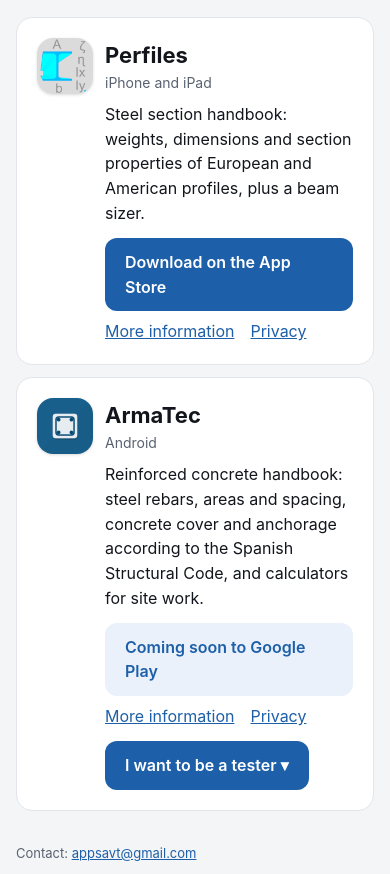
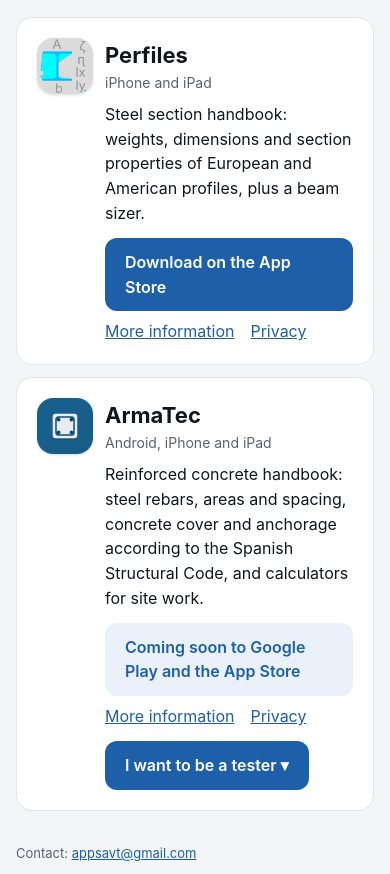
Before and after one commit to appsavt/appsavt.github.io, a plain HTML site: page index.html in a window 390 px wide. Shown: the part 226-1100 px from the top of the page. Drawn offline with Linux system fonts and the light colour scheme.

Commit message:
ArmaTec: també per a iPhone i iPad
- Política de privadesa (ca, es, en): permís de seguiment d'Apple (ATT) i IDFA,
  menú ⋯ d'iOS, compres a l'App Store i «Restaurar compres», dies d'ús desats
  al dispositiu per a la valoració. Data: 25/11/2026.
- Pàgina d'ArmaTec i portada (6 idiomes): «Android, iPhone i iPad» i
  «Pròximament a Google Play i a l'App Store»; la compra es restaura amb el
  compte de Google Play o d'Apple.

Co-Authored-By: Claude Opus 5.5 <noreply@anthropic.com>

```diff
--- a/index.html
+++ b/index.html
@@ -4,7 +4,7 @@
 <meta charset="utf-8">
 <meta name="viewport" content="width=device-width, initial-scale=1">
 <title>Apps</title>
-<meta name="description" content="Aplicacions: Perfiles (perfils d'acer, iPhone i iPad) i ArmaTec (formigó armat, Android).">
+<meta name="description" content="Aplicacions: Perfiles (perfils d'acer, iPhone i iPad) i ArmaTec (formigó armat, Android, iPhone i iPad).">
 <style>
 :root{--fons:#F4F5F7;--sup:#FFFFFF;--text:#12161C;--sec:#5A6270;--accent:#1D5FA8;--suau:#EAF1FA;--vora:#E2E5EA}
 @media (prefers-color-scheme: dark){:root:not([data-theme="light"]){--fons:#0E1116;--sup:#171B22;--text:#E8EBF0;--sec:#9AA3B2;--accent:#6FA6E8;--suau:#1B2A3D;--vora:#2A303A}}
@@ -65,9 +65,9 @@ section.llengua{margin-bottom:48px}
 <div class="enllacos"><a class="boto" href="https://apps.apple.com/app/id567765832">Descarrega-la a l'App Store</a><a href="perfiles/#ca">Més informació</a><a href="perfiles/privacitat.html#ca">Privacitat</a></div>
 </div></div>
 <div class="card app"><a class="icona" href="armatec/#ca"><img src="armatec/img/icona.png" width="72" height="72" alt="ArmaTec"></a><div>
-<h3><a class="titol" href="armatec/#ca">ArmaTec</a></h3><p class="meta">Android</p>
+<h3><a class="titol" href="armatec/#ca">ArmaTec</a></h3><p class="meta">Android, iPhone i iPad</p>
 <p>Prontuari de formigó armat: barres d'acer, àrees i separacions, recobriments i ancoratges segons el Código Estructural, i calculadores per a l'obra.</p>
-<div class="enllacos"><span class="proxim">Pròximament a Google Play</span><a href="armatec/#ca">Més informació</a><a href="armatec/privacitat.html#ca">Privacitat</a></div><details class="tester"><summary>Vull ser tester</summary><div class="passos"><p>ArmaTec encara està en proves. Si tens un mòbil Android, la pots provar abans que ningú:</p><ol><li>Entra al <a href="https://groups.google.com/g/armatec">grup de testers</a> (armatec@googlegroups.com) i prem «Unir-me al grup». Fes servir el mateix compte de Google que tens al mòbil.</li><li>Des del mòbil, <a href="https://play.google.com/apps/testing/com.alviltol.armatec">accepta la invitació a la prova</a>.</li><li>Instal·la ArmaTec des de <a href="https://play.google.com/store/apps/details?id=com.alviltol.armatec">Google Play</a>. Si encara no la veus, espera uns minuts i torna-ho a provar.</li><li>Explica'ns què en penses a <a href="mailto:appsavt@gmail.com">appsavt@gmail.com</a>. Gràcies per ajudar-nos!</li></ol><p class="nota">Ara mateix Google està revisant la prova. Si algun enllaç encara no funciona, torna-ho a provar d'aquí a uns dies.</p></div></details>
+<div class="enllacos"><span class="proxim">Pròximament a Google Play i a l'App Store</span><a href="armatec/#ca">Més informació</a><a href="armatec/privacitat.html#ca">Privacitat</a></div><details class="tester"><summary>Vull ser tester</summary><div class="passos"><p>ArmaTec encara està en proves. Si tens un mòbil Android, la pots provar abans que ningú:</p><ol><li>Entra al <a href="https://groups.google.com/g/armatec">grup de testers</a> (armatec@googlegroups.com) i prem «Unir-me al grup». Fes servir el mateix compte de Google que tens al mòbil.</li><li>Des del mòbil, <a href="https://play.google.com/apps/testing/com.alviltol.armatec">accepta la invitació a la prova</a>.</li><li>Instal·la ArmaTec des de <a href="https://play.google.com/store/apps/details?id=com.alviltol.armatec">Google Play</a>. Si encara no la veus, espera uns minuts i torna-ho a provar.</li><li>Explica'ns què en penses a <a href="mailto:appsavt@gmail.com">appsavt@gmail.com</a>. Gràcies per ajudar-nos!</li></ol><p class="nota">Ara mateix Google està revisant la prova. Si algun enllaç encara no funciona, torna-ho a provar d'aquí a uns dies.</p></div></details>
 </div></div>
 </div>
 <p class="peu">Contacte: <a href="mailto:appsavt@gmail.com">appsavt@gmail.com</a></p>
@@ -82,9 +82,9 @@ section.llengua{margin-bottom:48px}
 <div class="enllacos"><a class="boto" href="https://apps.apple.com/app/id567765832">Descárgala en el App Store</a><a href="perfiles/#es">Más información</a><a href="perfiles/privacitat.html#es">Privacidad</a></div>
 </div></div>
 <div class="card app"><a class="icona" href="armatec/#es"><img src="armatec/img/icona.png" width="72" height="72" alt="ArmaTec"></a><div>
-<h3><a class="titol" href="armatec/#es">ArmaTec</a></h3><p class="meta">Android</p>
+<h3><a class="titol" href="armatec/#es">ArmaTec</a></h3><p class="meta">Android, iPhone y iPad</p>
 <p>Prontuario de hormigón armado: barras de acero, áreas y separaciones, recubrimientos y anclajes según el Código Estructural, y calculadoras para la obra.</p>
-<div class="enllacos"><span class="proxim">Próximamente en Google Play</span><a href="armatec/#es">Más información</a><a href="armatec/privacitat.html#es">Privacidad</a></div><details class="tester"><summary>Quiero ser tester</summary><div class="passos"><p>ArmaTec todavía está en pruebas. Si tienes un móvil Android, puedes probarla antes que nadie:</p><ol><li>Entra en el <a href="https://groups.google.com/g/armatec">grupo de testers</a> (armatec@googlegroups.com) y pulsa «Unirme al grupo». Usa la misma cuenta de Google que tienes en el móvil.</li><li>Desde el móvil, <a href="https://play.google.com/apps/testing/com.alviltol.armatec">acepta la invitación a la prueba</a>.</li><li>Instala ArmaTec desde <a href="https://play.google.com/store/apps/details?id=com.alviltol.armatec">Google Play</a>. Si todavía no la ves, espera unos minutos y vuelve a intentarlo.</li><li>Cuéntanos qué te parece en <a href="mailto:appsavt@gmail.com">appsavt@gmail.com</a>. ¡Gracias por ayudarnos!</li></ol><p class="nota">Ahora mismo Google está revisando la prueba. Si algún enlace todavía no funciona, vuelve a intentarlo dentro de unos días.</p></div></details>
+<div class="enllacos"><span class="proxim">Próximamente en Google Play y en el App Store</span><a href="armatec/#es">Más información</a><a href="armatec/privacitat.html#es">Privacidad</a></div><details class="tester"><summary>Quiero ser tester</summary><div class="passos"><p>ArmaTec todavía está en pruebas. Si tienes un móvil Android, puedes probarla antes que nadie:</p><ol><li>Entra en el <a href="https://groups.google.com/g/armatec">grupo de testers</a> (armatec@googlegroups.com) y pulsa «Unirme al grupo». Usa la misma cuenta de Google que tienes en el móvil.</li><li>Desde el móvil, <a href="https://play.google.com/apps/testing/com.alviltol.armatec">acepta la invitación a la prueba</a>.</li><li>Instala ArmaTec desde <a href="https://play.google.com/store/apps/details?id=com.alviltol.armatec">Google Play</a>. Si todavía no la ves, espera unos minutos y vuelve a intentarlo.</li><li>Cuéntanos qué te parece en <a href="mailto:appsavt@gmail.com">appsavt@gmail.com</a>. ¡Gracias por ayudarnos!</li></ol><p class="nota">Ahora mismo Google está revisando la prueba. Si algún enlace todavía no funciona, vuelve a intentarlo dentro de unos días.</p></div></details>
 </div></div>
 </div>
 <p class="peu">Contacto: <a href="mailto:appsavt@gmail.com">appsavt@gmail.com</a></p>
@@ -99,9 +99,9 @@ section.llengua{margin-bottom:48px}
 <div class="enllacos"><a class="boto" href="https://apps.apple.com/app/id567765832">Download on the App Store</a><a href="perfiles/#en">More information</a><a href="perfiles/privacitat.html#en">Privacy</a></div>
 </div></div>
 <div class="card app"><a class="icona" href="armatec/#en"><img src="armatec/img/icona.png" width="72" height="72" alt="ArmaTec"></a><div>
-<h3><a class="titol" href="armatec/#en">ArmaTec</a></h3><p class="meta">Android</p>
+<h3><a class="titol" href="armatec/#en">ArmaTec</a></h3><p class="meta">Android, iPhone and iPad</p>
 <p>Reinforced concrete handbook: steel rebars, areas and spacing, concrete cover and anchorage according to the Spanish Structural Code, and calculators for site work.</p>
-<div class="enllacos"><span class="proxim">Coming soon to Google Play</span><a href="armatec/#en">More information</a><a href="armatec/privacitat.html#en">Privacy</a></div><details class="tester"><summary>I want to be a tester</summary><div class="passos"><p>ArmaTec is still in testing. If you have an Android phone, you can try it before anyone else:</p><ol><li>Go to the <a href="https://groups.google.com/g/armatec">testers group</a> (armatec@googlegroups.com) and tap “Join group”. Use the same Google account you have on your phone.</li><li>On your phone, <a href="https://play.google.com/apps/testing/com.alviltol.armatec">accept the testing invitation</a>.</li><li>Install ArmaTec from <a href="https://play.google.com/store/apps/details?id=com.alviltol.armatec">Google Play</a>. If you don't see it yet, wait a few minutes and try again.</li><li>Tell us what you think at <a href="mailto:appsavt@gmail.com">appsavt@gmail.com</a>. Thanks for helping!</li></ol><p class="nota">Google is currently reviewing the test. If a link doesn't work yet, please try again in a few days.</p></div></details>
+<div class="enllacos"><span class="proxim">Coming soon to Google Play and the App Store</span><a href="armatec/#en">More information</a><a href="armatec/privacitat.html#en">Privacy</a></div><details class="tester"><summary>I want to be a tester</summary><div class="passos"><p>ArmaTec is still in testing. If you have an Android phone, you can try it before anyone else:</p><ol><li>Go to the <a href="https://groups.google.com/g/armatec">testers group</a> (armatec@googlegroups.com) and tap “Join group”. Use the same Google account you have on your phone.</li><li>On your phone, <a href="https://play.google.com/apps/testing/com.alviltol.armatec">accept the testing invitation</a>.</li><li>Install ArmaTec from <a href="https://play.google.com/store/apps/details?id=com.alviltol.armatec">Google Play</a>. If you don't see it yet, wait a few minutes and try again.</li><li>Tell us what you think at <a href="mailto:appsavt@gmail.com">appsavt@gmail.com</a>. Thanks for helping!</li></ol><p class="nota">Google is currently reviewing the test. If a link doesn't work yet, please try again in a few days.</p></div></details>
 </div></div>
 </div>
 <p class="peu">Contact: <a href="mailto:appsavt@gmail.com">appsavt@gmail.com</a></p>
@@ -116,9 +116,9 @@ section.llengua{margin-bottom:48px}
 <div class="enllacos"><a class="boto" href="https://apps.apple.com/app/id567765832">Télécharger dans l'App Store</a><a href="perfiles/#fr">En savoir plus</a><a href="perfiles/privacitat.html#fr">Confidentialité</a></div>
 </div></div>
 <div class="card app"><a class="icona" href="armatec/#en"><img src="armatec/img/icona.png" width="72" height="72" alt="ArmaTec"></a><div>
-<h3><a class="titol" href="armatec/#en">ArmaTec</a></h3><p class="meta">Android</p>
+<h3><a class="titol" href="armatec/#en">ArmaTec</a></h3><p class="meta">Android, iPhone et iPad</p>
 <p>Mémento du béton armé : barres d'acier, sections et espacements, enrobages et ancrages selon le Code structurel espagnol, et calculatrices pour le chantier. Disponible en catalan, espagnol et anglais.</p>
-<div class="enllacos"><span class="proxim">Bientôt sur Google Play</span><a href="armatec/#en">En savoir plus</a><a href="armatec/privacitat.html#en">Confidentialité</a></div><details class="tester"><summary>Devenir testeur</summary><div class="passos"><p>ArmaTec est encore en phase de test. Si vous avez un téléphone Android, vous pouvez l'essayer avant tout le monde :</p><ol><li>Rejoignez le <a href="https://groups.google.com/g/armatec">groupe de testeurs</a> (armatec@googlegroups.com) avec « Rejoindre le groupe ». Utilisez le même compte Google que sur votre téléphone.</li><li>Depuis votre téléphone, <a href="https://play.google.com/apps/testing/com.alviltol.armatec">acceptez l'invitation au test</a>.</li><li>Installez ArmaTec depuis <a href="https://play.google.com/store/apps/details?id=com.alviltol.armatec">Google Play</a>. Si elle n'apparaît pas encore, attendez quelques minutes et réessayez.</li><li>Donnez-nous votre avis à <a href="mailto:appsavt@gmail.com">appsavt@gmail.com</a>. Merci de votre aide !</li></ol><p class="nota">Google examine actuellement le test. Si un lien ne fonctionne pas encore, réessayez dans quelques jours.</p></div></details>
+<div class="enllacos"><span class="proxim">Bientôt sur Google Play et l'App Store</span><a href="armatec/#en">En savoir plus</a><a href="armatec/privacitat.html#en">Confidentialité</a></div><details class="tester"><summary>Devenir testeur</summary><div class="passos"><p>ArmaTec est encore en phase de test. Si vous avez un téléphone Android, vous pouvez l'essayer avant tout le monde :</p><ol><li>Rejoignez le <a href="https://groups.google.com/g/armatec">groupe de testeurs</a> (armatec@googlegroups.com) avec « Rejoindre le groupe ». Utilisez le même compte Google que sur votre téléphone.</li><li>Depuis votre téléphone, <a href="https://play.google.com/apps/testing/com.alviltol.armatec">acceptez l'invitation au test</a>.</li><li>Installez ArmaTec depuis <a href="https://play.google.com/store/apps/details?id=com.alviltol.armatec">Google Play</a>. Si elle n'apparaît pas encore, attendez quelques minutes et réessayez.</li><li>Donnez-nous votre avis à <a href="mailto:appsavt@gmail.com">appsavt@gmail.com</a>. Merci de votre aide !</li></ol><p class="nota">Google examine actuellement le test. Si un lien ne fonctionne pas encore, réessayez dans quelques jours.</p></div></details>
 </div></div>
 </div>
 <p class="peu">Contact: <a href="mailto:appsavt@gmail.com">appsavt@gmail.com</a></p>
@@ -133,9 +133,9 @@ section.llengua{margin-bottom:48px}
 <div class="enllacos"><a class="boto" href="https://apps.apple.com/app/id567765832">Im App Store laden</a><a href="perfiles/#de">Mehr erfahren</a><a href="perfiles/privacitat.html#de">Datenschutz</a></div>
 </div></div>
 <div class="card app"><a class="icona" href="armatec/#en"><img src="armatec/img/icona.png" width="72" height="72" alt="ArmaTec"></a><div>
-<h3><a class="titol" href="armatec/#en">ArmaTec</a></h3><p class="meta">Android</p>
+<h3><a class="titol" href="armatec/#en">ArmaTec</a></h3><p class="meta">Android, iPhone und iPad</p>
 <p>Stahlbeton-Tabellenbuch: Bewehrungsstäbe, Querschnitte und Abstände, Betondeckung und Verankerung nach dem spanischen Tragwerkscode sowie Rechner für die Baustelle. Verfügbar auf Katalanisch, Spanisch und Englisch.</p>
-<div class="enllacos"><span class="proxim">Demnächst bei Google Play</span><a href="armatec/#en">Mehr erfahren</a><a href="armatec/privacitat.html#en">Datenschutz</a></div><details class="tester"><summary>Tester werden</summary><div class="passos"><p>ArmaTec befindet sich noch in der Testphase. Wenn Sie ein Android-Handy haben, können Sie die App vorab ausprobieren:</p><ol><li>Treten Sie der <a href="https://groups.google.com/g/armatec">Testergruppe</a> (armatec@googlegroups.com) über „Gruppe beitreten“ bei. Verwenden Sie dasselbe Google-Konto wie auf Ihrem Handy.</li><li><a href="https://play.google.com/apps/testing/com.alviltol.armatec">Nehmen Sie die Testeinladung</a> auf Ihrem Handy an.</li><li>Installieren Sie ArmaTec über <a href="https://play.google.com/store/apps/details?id=com.alviltol.armatec">Google Play</a>. Wenn sie noch nicht erscheint, warten Sie ein paar Minuten und versuchen Sie es erneut.</li><li>Schreiben Sie uns Ihre Meinung an <a href="mailto:appsavt@gmail.com">appsavt@gmail.com</a>. Danke für Ihre Hilfe!</li></ol><p class="nota">Google prüft den Test gerade. Falls ein Link noch nicht funktioniert, versuchen Sie es in ein paar Tagen erneut.</p></div></details>
+<div class="enllacos"><span class="proxim">Demnächst bei Google Play und im App Store</span><a href="armatec/#en">Mehr erfahren</a><a href="armatec/privacitat.html#en">Datenschutz</a></div><details class="tester"><summary>Tester werden</summary><div class="passos"><p>ArmaTec befindet sich noch in der Testphase. Wenn Sie ein Android-Handy haben, können Sie die App vorab ausprobieren:</p><ol><li>Treten Sie der <a href="https://groups.google.com/g/armatec">Testergruppe</a> (armatec@googlegroups.com) über „Gruppe beitreten“ bei. Verwenden Sie dasselbe Google-Konto wie auf Ihrem Handy.</li><li><a href="https://play.google.com/apps/testing/com.alviltol.armatec">Nehmen Sie die Testeinladung</a> auf Ihrem Handy an.</li><li>Installieren Sie ArmaTec über <a href="https://play.google.com/store/apps/details?id=com.alviltol.armatec">Google Play</a>. Wenn sie noch nicht erscheint, warten Sie ein paar Minuten und versuchen Sie es erneut.</li><li>Schreiben Sie uns Ihre Meinung an <a href="mailto:appsavt@gmail.com">appsavt@gmail.com</a>. Danke für Ihre Hilfe!</li></ol><p class="nota">Google prüft den Test gerade. Falls ein Link noch nicht funktioniert, versuchen Sie es in ein paar Tagen erneut.</p></div></details>
 </div></div>
 </div>
 <p class="peu">Kontakt: <a href="mailto:appsavt@gmail.com">appsavt@gmail.com</a></p>
@@ -150,9 +150,9 @@ section.llengua{margin-bottom:48px}
 <div class="enllacos"><a class="boto" href="https://apps.apple.com/app/id567765832">Scarica su App Store</a><a href="perfiles/#it">Scopri di più</a><a href="perfiles/privacitat.html#it">Privacy</a></div>
 </div></div>
 <div class="card app"><a class="icona" href="armatec/#en"><img src="armatec/img/icona.png" width="72" height="72" alt="ArmaTec"></a><div>
-<h3><a class="titol" href="armatec/#en">ArmaTec</a></h3><p class="meta">Android</p>
+<h3><a class="titol" href="armatec/#en">ArmaTec</a></h3><p class="meta">Android, iPhone e iPad</p>
 <p>Prontuario del calcestruzzo armato: barre d'acciaio, aree e interassi, copriferri e ancoraggi secondo il Codice strutturale spagnolo, e calcolatrici per il cantiere. Disponibile in catalano, spagnolo e inglese.</p>
-<div class="enllacos"><span class="proxim">Prossimamente su Google Play</span><a href="armatec/#en">Scopri di più</a><a href="armatec/privacitat.html#en">Privacy</a></div><details class="tester"><summary>Voglio fare il tester</summary><div class="passos"><p>ArmaTec è ancora in fase di test. Se hai un telefono Android, puoi provarla prima di tutti:</p><ol><li>Entra nel <a href="https://groups.google.com/g/armatec">gruppo dei tester</a> (armatec@googlegroups.com) e tocca «Iscriviti al gruppo». Usa lo stesso account Google che hai sul telefono.</li><li>Dal telefono, <a href="https://play.google.com/apps/testing/com.alviltol.armatec">accetta l'invito al test</a>.</li><li>Installa ArmaTec da <a href="https://play.google.com/store/apps/details?id=com.alviltol.armatec">Google Play</a>. Se non la vedi ancora, aspetta qualche minuto e riprova.</li><li>Raccontaci cosa ne pensi a <a href="mailto:appsavt@gmail.com">appsavt@gmail.com</a>. Grazie per l'aiuto!</li></ol><p class="nota">Google sta esaminando il test. Se un link non funziona ancora, riprova tra qualche giorno.</p></div></details>
+<div class="enllacos"><span class="proxim">Prossimamente su Google Play e sull'App Store</span><a href="armatec/#en">Scopri di più</a><a href="armatec/privacitat.html#en">Privacy</a></div><details class="tester"><summary>Voglio fare il tester</summary><div class="passos"><p>ArmaTec è ancora in fase di test. Se hai un telefono Android, puoi provarla prima di tutti:</p><ol><li>Entra nel <a href="https://groups.google.com/g/armatec">gruppo dei tester</a> (armatec@googlegroups.com) e tocca «Iscriviti al gruppo». Usa lo stesso account Google che hai sul telefono.</li><li>Dal telefono, <a href="https://play.google.com/apps/testing/com.alviltol.armatec">accetta l'invito al test</a>.</li><li>Installa ArmaTec da <a href="https://play.google.com/store/apps/details?id=com.alviltol.armatec">Google Play</a>. Se non la vedi ancora, aspetta qualche minuto e riprova.</li><li>Raccontaci cosa ne pensi a <a href="mailto:appsavt@gmail.com">appsavt@gmail.com</a>. Grazie per l'aiuto!</li></ol><p class="nota">Google sta esaminando il test. Se un link non funziona ancora, riprova tra qualche giorno.</p></div></details>
 </div></div>
 </div>
 <p class="peu">Contatti: <a href="mailto:appsavt@gmail.com">appsavt@gmail.com</a></p>
```
Also changed, not shown: armatec/index.html (+10 -10 lines), armatec/privacitat.html (+3 -3 lines).
